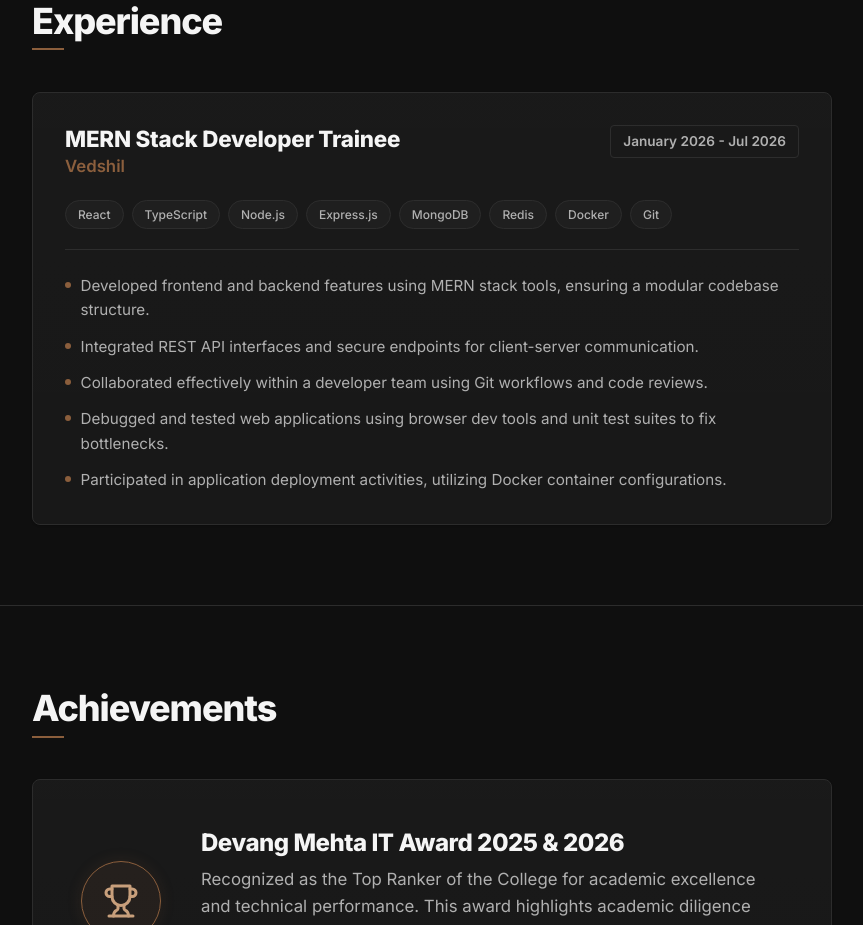
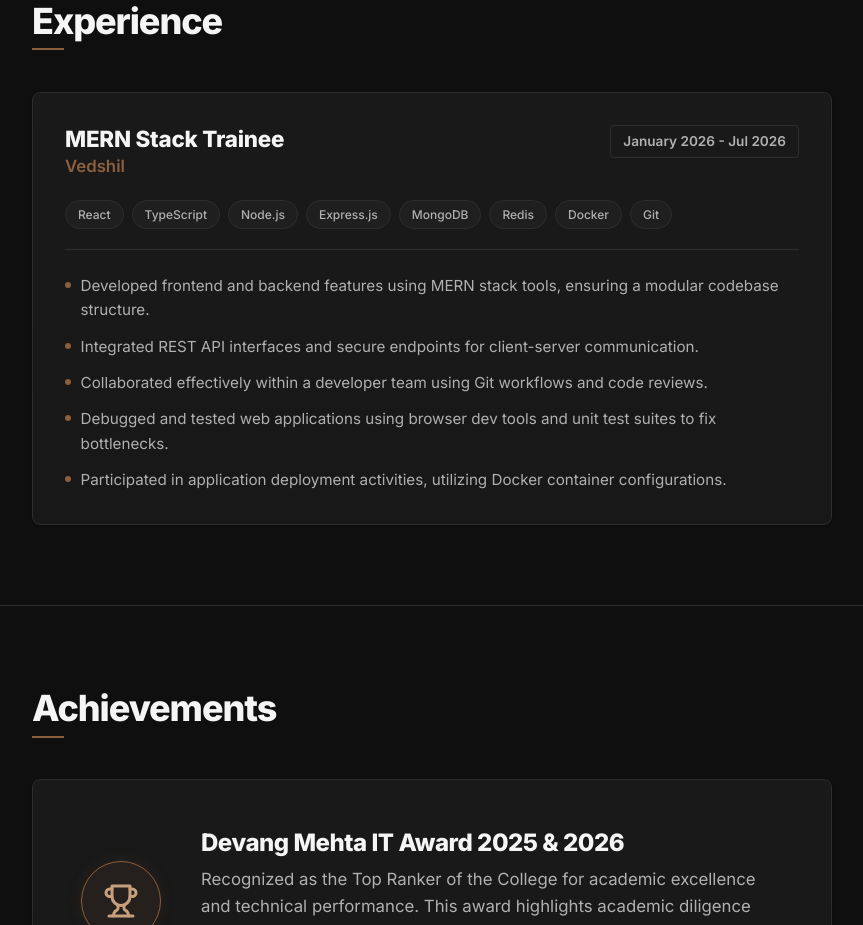
Before and after one commit to Naman-Thakkar-2906/Personal-Portfolio, a React (Vite) app in the folder Frontend/: page / in a window 1280 px wide. Shown: the part 4120-5045 px from the top of the page, without its empty margins (82-945 px from the left). Built offline with nearby package versions, Linux system fonts and the light colour scheme.

Commit message:
Fixed developer trainee to trainee in experience component

```diff
--- a/Frontend/src/sections/Experience/Experience.tsx
+++ b/Frontend/src/sections/Experience/Experience.tsx
@@ -6,7 +6,7 @@ import styles from './Experience.module.css';
 
 
 const EXPERIENCE_DATA = {
-  role: 'MERN Stack Developer Trainee',
+  role: 'MERN Stack Trainee',
   company: 'Vedshil',
   date: 'January 2026 - Jul 2026',
   techStack: [
```
